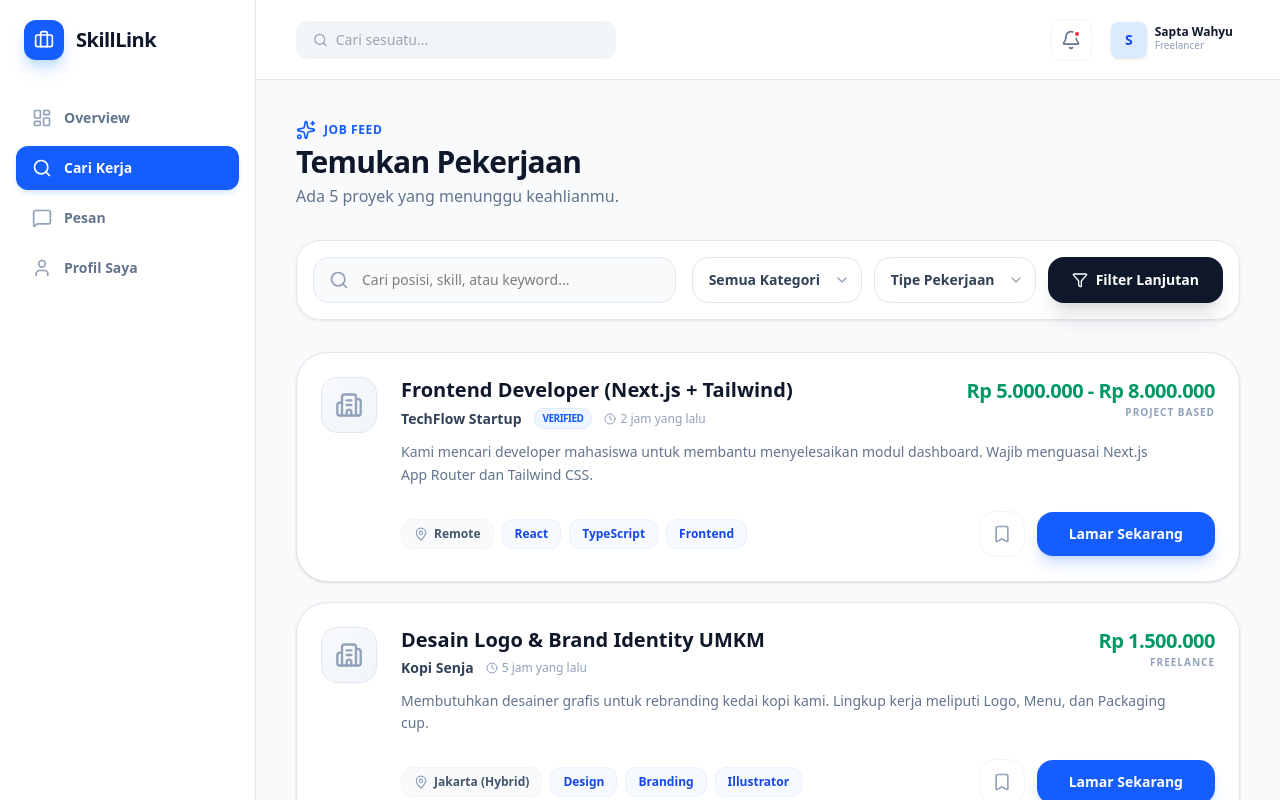
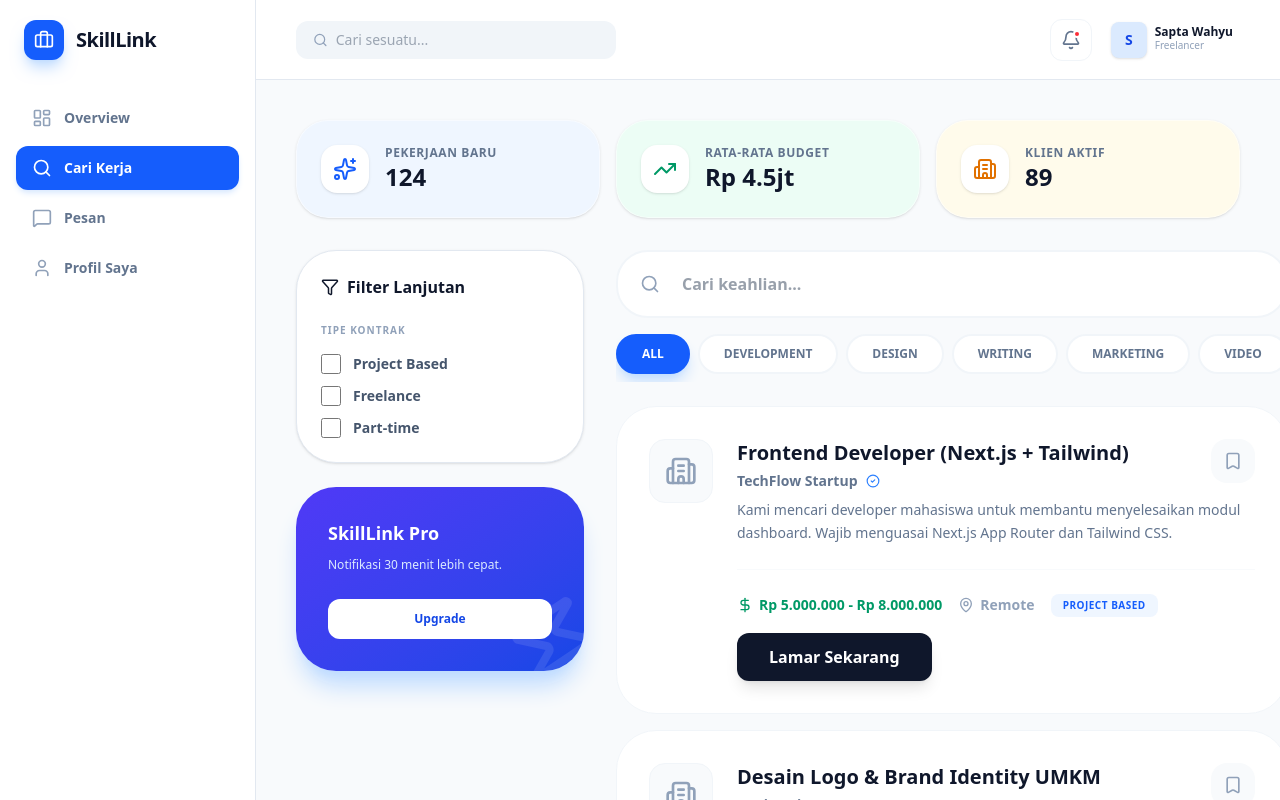
Before and after one commit to KodingMulu/SkillLink, a Next.js app in the folder web/: page /dashboard/freelancer/jobs in a window 1280 px wide. Shown: the top 800 px of the page. Built offline with nearby package versions, Linux system fonts and the light colour scheme.

Commit message:
feat: implementasi fitur pencarian kerja dengan filter kategori dan sidebar

```diff
--- a/web/src/app/dashboard/freelancer/jobs/page.tsx
+++ b/web/src/app/dashboard/freelancer/jobs/page.tsx
@@ -4,15 +4,17 @@ import React, { useState, useMemo } from 'react';
 import DashboardLayout from '../../DashboardLayout';
 import {
   Search, MapPin, DollarSign, Clock, Filter,
-  Bookmark, Building2, ChevronDown, Sparkles
+  Bookmark, Building2, ChevronDown, Sparkles,
+  TrendingUp, Zap, CheckCircle2
 } from "lucide-react";
 
 export default function JobSearchPage() {
   const [searchQuery, setSearchQuery] = useState('');
   const [selectedCategory, setSelectedCategory] = useState('All');
-  const [selectedType, setSelectedType] = useState('All');
+  const [selectedTypes, setSelectedTypes] = useState<string[]>([]);
+  const [savedJobs, setSavedJobs] = useState<number[]>([]);
 
-  // Dummy Data Pekerjaan (Ditambahkan properti category untuk simulasi filter)
+  // Data Pekerjaan Lengkap (Pastikan semua properti ada)
   const jobs = [
     {
       id: 1,
@@ -22,7 +24,7 @@ export default function JobSearchPage() {
       verified: true,
       location: "Remote",
       budget: "Rp 5.000.000 - Rp 8.000.000",
-      type: "Project Based",
+      type: "Project Based", // Properti type harus konsisten dengan filter
       posted: "2 jam yang lalu",
       tags: ["React", "TypeScript", "Frontend"],
       desc: "Kami mencari developer mahasiswa untuk membantu menyelesaikan modul dashboard. Wajib menguasai Next.js App Router dan Tailwind CSS."
@@ -52,203 +54,180 @@ export default function JobSearchPage() {
       posted: "1 hari yang lalu",
       tags: ["Writing", "SEO", "Teknologi"],
       desc: "Dicari penulis artikel gadget yang paham SEO dasar. Target 5 artikel per minggu. Cocok untuk mahasiswa jurnalistik/sastra."
-    },
-    {
-      id: 4,
-      title: "Backend API Golang (Microservices)",
-      client: "FinTech Asia",
-      category: "Development",
-      verified: true,
-      location: "Remote",
-      budget: "Rp 10.000.000",
-      type: "Contract",
-      posted: "2 hari yang lalu",
-      tags: ["Backend", "Golang", "Database"],
-      desc: "Membangun REST API untuk sistem pembayaran. Diutamakan yang pernah belajar arsitektur Microservices."
-    },
-    {
-      id: 5,
-      title: "Videographer & Editor Reels Instagram",
-      client: "Beauty Glow",
-      category: "Design",
-      verified: false,
-      location: "Bandung",
-      budget: "Rp 3.000.000 / bulan",
-      type: "Internship",
-      posted: "3 hari yang lalu",
-      tags: ["Video", "Editing", "Social Media"],
-      desc: "Internship berbayar untuk mahasiswa DKV/Multimedia. Membuat konten video pendek untuk promosi skincare."
     }
   ];
 
-  // Logika Filter Sederhana
+  const categories = ["All", "Development", "Design", "Writing", "Marketing", "Video"];
+
+  // Logika Filter yang Diperbaiki
   const filteredJobs = useMemo(() => {
     return jobs.filter(job => {
       const matchesSearch = job.title.toLowerCase().includes(searchQuery.toLowerCase()) ||
                             job.tags.some(t => t.toLowerCase().includes(searchQuery.toLowerCase()));
       const matchesCategory = selectedCategory === 'All' || job.category === selectedCategory;
-      return matchesSearch && matchesCategory;
+      const matchesType = selectedTypes.length === 0 || selectedTypes.includes(job.type);
+
+      return matchesSearch && matchesCategory && matchesType;
     });
-  }, [searchQuery, selectedCategory]);
+  }, [searchQuery, selectedCategory, selectedTypes]);
+
+  const handleTypeChange = (type: string) => {
+    setSelectedTypes(prev =>
+      prev.includes(type) ? prev.filter(t => t !== type) : [...prev, type]
+    );
+  };
+
+  const toggleSaveJob = (id: number) => {
+    setSavedJobs(prev => prev.includes(id) ? prev.filter(item => item !== id) : [...prev, id]);
+  };
 
   return (
     <DashboardLayout role="freelancer">
-      {/* Header Section */}
-      <div className="mb-8 flex flex-col md:flex-row md:items-end justify-between gap-4">
+      {/* 1. HERO STATS SECTION */}
+      <div className="grid grid-cols-1 md:grid-cols-3 gap-4 mb-8">
+        {[
+          { label: "Pekerjaan Baru", value: "124", icon: Sparkles, color: "text-blue-600", bg: "bg-blue-50" },
+          { label: "Rata-rata Budget", value: "Rp 4.5jt", icon: TrendingUp, color: "text-emerald-600", bg: "bg-emerald-50" },
+          { label: "Klien Aktif", value: "89", icon: Building2, color: "text-amber-600", bg: "bg-amber-50" },
+        ].map((stat, i) => (
+          <div key={i} className={`${stat.bg} p-6 rounded-[2rem] border border-white/50 shadow-sm flex items-center gap-4`}>
+            <div className={`w-12 h-12 rounded-2xl bg-white flex items-center justify-center ${stat.color} shadow-sm`}>
+              <stat.icon size={24} />
+            </div>
             <div>
-          <div className="flex items-center gap-2 mb-1">
-            <Sparkles className="w-5 h-5 text-blue-600" />
-            <span className="text-blue-600 font-bold text-xs uppercase tracking-wider">Job Feed</span>
+              <p className="text-xs font-bold text-slate-500 uppercase tracking-wider">{stat.label}</p>
+              <p className="text-2xl font-black text-slate-900">{stat.value}</p>
             </div>
-          <h1 className="text-3xl font-extrabold text-slate-900 tracking-tight">Temukan Pekerjaan</h1>
-          <p className="text-slate-500 mt-1">Ada {filteredJobs.length} proyek yang menunggu keahlianmu.</p>
+          </div>
+        ))}
+      </div>
+
+      <div className="flex flex-col lg:flex-row gap-8">
+        {/* 2. SIDEBAR FILTER */}
+        <aside className="lg:w-72 space-y-6 flex-shrink-0">
+          <div className="bg-white p-6 rounded-[2.5rem] border border-slate-200 shadow-sm sticky top-24">
+            <h3 className="font-black text-slate-900 mb-6 flex items-center gap-2">
+              <Filter size={18} /> Filter Lanjutan
+            </h3>
+
+            <div className="space-y-6">
+              <div>
+                <p className="text-[10px] font-black text-slate-400 uppercase tracking-widest mb-4">Tipe Kontrak</p>
+                <div className="space-y-3">
+                  {['Project Based', 'Freelance', 'Part-time'].map((type) => (
+                    <label key={type} className="flex items-center gap-3 group cursor-pointer">
+                      <input
+                        type="checkbox"
+                        checked={selectedTypes.includes(type)}
+                        onChange={() => handleTypeChange(type)}
+                        className="w-5 h-5 rounded-lg border-slate-300 text-blue-600 focus:ring-blue-500"
+                      />
+                      <span className="text-sm font-bold text-slate-600 group-hover:text-blue-600 transition">{type}</span>
+                    </label>
+                  ))}
+                </div>
+              </div>
             </div>
           </div>
 
-      {/* --- FILTER BAR --- */}
-      <section className="bg-white p-4 rounded-3xl border border-slate-200 shadow-sm mb-8 sticky top-4 z-30 ring-4 ring-slate-50/50">
-        <div className="flex flex-col lg:flex-row gap-4">
+          <div className="bg-gradient-to-br from-indigo-600 to-blue-700 p-8 rounded-[2.5rem] text-white relative overflow-hidden shadow-xl shadow-blue-200">
+            <Zap className="absolute -right-4 -bottom-4 w-24 h-24 text-white/10 rotate-12" />
+            <h4 className="font-black text-lg mb-2 relative z-10">SkillLink Pro</h4>
+            <p className="text-blue-100 text-xs mb-6 relative z-10 font-medium leading-relaxed">Notifikasi 30 menit lebih cepat.</p>
+            <button className="w-full py-3 bg-white text-blue-700 font-black rounded-xl text-xs hover:bg-blue-50 transition relative z-10">Upgrade</button>
+          </div>
+        </aside>
 
-          {/* Search Input */}
-          <div className="flex-1 relative group">
-            <Search className="absolute left-4 top-1/2 -translate-y-1/2 w-5 h-5 text-slate-400 group-focus-within:text-blue-500 transition-colors" />
+        {/* 3. MAIN CONTENT */}
+        <div className="flex-1 space-y-6">
+          <div className="space-y-4">
+            <div className="relative group">
+              <Search className="absolute left-6 top-1/2 -translate-y-1/2 w-5 h-5 text-slate-400 group-focus-within:text-blue-600" />
               <input
                 type="text"
-              placeholder="Cari posisi, skill, atau keyword..."
+                placeholder="Cari keahlian..."
+                className="w-full pl-16 pr-6 py-5 bg-white border-2 border-slate-100 rounded-[2rem] focus:outline-none focus:border-blue-500 focus:ring-8 focus:ring-blue-500/5 transition-all font-bold text-slate-700"
                 value={searchQuery}
                 onChange={(e) => setSearchQuery(e.target.value)}
-              className="w-full pl-12 pr-4 py-3 bg-slate-50 border border-slate-200 rounded-2xl text-sm focus:outline-none focus:ring-4 focus:ring-blue-500/10 focus:border-blue-500 focus:bg-white transition-all"
               />
             </div>
 
-          {/* Filters */}
-          <div className="flex flex-wrap gap-3">
-            <div className="relative">
-              <select
-                className="appearance-none pl-4 pr-10 py-3 bg-white border border-slate-200 rounded-2xl text-sm font-semibold text-slate-700 focus:outline-none focus:border-blue-500 focus:ring-4 focus:ring-blue-500/10 cursor-pointer hover:bg-slate-50 transition-all min-w-[160px]"
-                value={selectedCategory}
-                onChange={(e) => setSelectedCategory(e.target.value)}
+            <div className="flex gap-2 overflow-x-auto pb-2 scrollbar-hide">
+              {categories.map((cat) => (
+                <button
+                  key={cat}
+                  onClick={() => setSelectedCategory(cat)}
+                  className={`px-6 py-2.5 rounded-full text-xs font-black transition-all border-2 ${
+                    selectedCategory === cat
+                    ? 'bg-blue-600 border-blue-600 text-white shadow-lg shadow-blue-200'
+                    : 'bg-white border-slate-100 text-slate-500 hover:border-blue-200'
+                  }`}
                 >
-                <option value="All">Semua Kategori</option>
-                <option value="Development">Development</option>
-                <option value="Design">Design</option>
-                <option value="Writing">Writing</option>
-              </select>
-              <ChevronDown className="absolute right-3 top-1/2 -translate-y-1/2 w-4 h-4 text-slate-400 pointer-events-none" />
-            </div>
-
-            <div className="relative">
-              <select
-                className="appearance-none pl-4 pr-10 py-3 bg-white border border-slate-200 rounded-2xl text-sm font-semibold text-slate-700 focus:outline-none focus:border-blue-500 focus:ring-4 focus:ring-blue-500/10 cursor-pointer hover:bg-slate-50 transition-all min-w-[150px]"
-                value={selectedType}
-                onChange={(e) => setSelectedType(e.target.value)}
-              >
-                <option value="All">Tipe Pekerjaan</option>
-                <option value="Project">Project Based</option>
-                <option value="PartTime">Part Time</option>
-                <option value="FullTime">Full Time</option>
-              </select>
-              <ChevronDown className="absolute right-3 top-1/2 -translate-y-1/2 w-4 h-4 text-slate-400 pointer-events-none" />
-            </div>
-
-            <button className="flex items-center px-6 py-3 bg-slate-900 text-white rounded-2xl text-sm font-bold hover:bg-blue-600 transition-all shadow-xl shadow-slate-900/10 active:scale-95">
-              <Filter className="w-4 h-4 mr-2" />
-              Filter Lanjutan
+                  {cat.toUpperCase()}
                 </button>
-          </div>
-        </div>
-      </section>
-
-      {/* --- JOB LIST --- */}
-      <div className="space-y-5">
-        {filteredJobs.length > 0 ? (
-          filteredJobs.map((job) => (
-            <div
-              key={job.id}
-              className="group bg-white p-6 rounded-[2rem] border border-slate-200 shadow-sm hover:shadow-xl hover:shadow-blue-500/5 hover:border-blue-200 transition-all duration-300 relative overflow-hidden"
-            >
-              {/* Garis aksen saat hover */}
-              <div className="absolute left-0 top-0 bottom-0 w-1.5 bg-blue-600 transform -translate-x-full group-hover:translate-x-0 transition-transform duration-500" />
-
-              <div className="flex flex-col md:flex-row gap-6">
-
-                {/* Client Logo */}
-                <div className="flex-shrink-0">
-                  <div className="w-14 h-14 rounded-2xl bg-gradient-to-br from-slate-50 to-slate-100 border border-slate-200 flex items-center justify-center text-slate-400 group-hover:bg-blue-50 group-hover:border-blue-100 group-hover:text-blue-500 transition-all duration-500">
-                    <Building2 className="w-7 h-7" />
+              ))}
             </div>
           </div>
 
-                {/* Content */}
+          <div className="space-y-4">
+            {filteredJobs.length > 0 ? (
+              filteredJobs.map((job) => (
+                <div key={job.id} className="group bg-white p-8 rounded-[2.5rem] border border-slate-100 hover:border-blue-200 hover:shadow-2xl transition-all duration-300">
+                  <div className="flex flex-col md:flex-row gap-6">
+                    <div className="w-16 h-16 rounded-2xl bg-slate-50 flex items-center justify-center text-slate-400 border border-slate-100">
+                      <Building2 size={32} />
+                    </div>
+
                     <div className="flex-1">
-                  <div className="flex flex-col md:flex-row md:items-start md:justify-between mb-3">
+                      <div className="flex justify-between items-start mb-2">
                         <div>
-                      <h3 className="text-xl font-bold text-slate-900 group-hover:text-blue-600 transition-colors leading-tight">
-                        {job.title}
-                      </h3>
-                      <div className="flex flex-wrap items-center gap-x-3 gap-y-1 mt-1.5">
-                        <span className="text-sm text-slate-700 font-bold">{job.client}</span>
-                        {job.verified && (
-                          <span className="inline-flex items-center px-2 py-0.5 rounded-full text-[10px] font-black bg-blue-50 text-blue-600 border border-blue-100 tracking-tighter">
-                            VERIFIED
-                          </span>
-                        )}
-                        <span className="flex items-center text-xs text-slate-400">
-                          <Clock className="w-3 h-3 mr-1" /> {job.posted}
-                        </span>
+                          <h3 className="text-xl font-black text-slate-900 group-hover:text-blue-600 transition-colors">{job.title}</h3>
+                          <div className="flex items-center gap-2 mt-1">
+                            <span className="text-sm font-bold text-slate-500">{job.client}</span>
+                            {job.verified && <CheckCircle2 size={14} className="text-blue-500" />}
                           </div>
                         </div>
-
-                    <div className="hidden md:flex flex-col items-end shrink-0">
-                      <span className="text-xl font-black text-emerald-600 tracking-tight">{job.budget}</span>
-                      <span className="text-[10px] font-bold uppercase tracking-widest text-slate-400">{job.type}</span>
-                    </div>
+                        <button
+                          onClick={() => toggleSaveJob(job.id)}
+                          className={`p-3 rounded-2xl transition-all ${
+                            savedJobs.includes(job.id) ? 'bg-blue-600 text-white' : 'bg-slate-50 text-slate-400'
+                          }`}
+                        >
+                          <Bookmark size={20} className={savedJobs.includes(job.id) ? 'fill-current' : ''} />
+                        </button>
                       </div>
 
-                  <p className="text-sm text-slate-500 mb-6 line-clamp-2 leading-relaxed max-w-3xl font-medium">
+                      <p className="text-sm text-slate-500 font-medium mb-6 line-clamp-2 leading-relaxed">
                         {job.desc}
                       </p>
 
-                  <div className="flex flex-wrap items-center justify-between gap-6">
-                    <div className="flex flex-wrap gap-2">
-                      <span className="inline-flex items-center px-3 py-1.5 rounded-xl bg-slate-50 text-slate-600 text-xs font-bold border border-slate-100">
-                        <MapPin className="w-3.5 h-3.5 mr-1.5 text-slate-400" />
-                        {job.location}
+                      <div className="flex flex-wrap items-center justify-between gap-4 pt-6 border-t border-slate-50">
+                        <div className="flex flex-wrap gap-4">
+                          <div className="flex items-center gap-1.5 text-emerald-600 font-black text-sm">
+                            <DollarSign size={16} /> {job.budget}
+                          </div>
+                          <div className="flex items-center gap-1.5 text-slate-400 font-bold text-sm">
+                            <MapPin size={16} /> {job.location}
+                          </div>
+                          <span className="px-3 py-1 bg-blue-50 text-blue-600 rounded-lg text-[10px] font-black uppercase tracking-wider self-center">
+                            {job.type}
                           </span>
-                      {job.tags.map((tag) => (
-                        <span key={tag} className="px-3 py-1.5 rounded-xl bg-blue-50/50 text-blue-700 text-xs font-bold border border-blue-100/50">
-                          {tag}
-                        </span>
-                      ))}
                         </div>
 
-                    <div className="flex items-center gap-3 w-full md:w-auto border-t md:border-none pt-4 md:pt-0">
-                      <button className="p-3 text-slate-400 hover:text-blue-600 hover:bg-blue-50 rounded-2xl transition-all border border-slate-100 hover:border-blue-200">
-                        <Bookmark className="w-5 h-5" />
-                      </button>
-                      <button className="flex-1 md:flex-none px-8 py-3 bg-blue-600 hover:bg-blue-700 text-white text-sm font-bold rounded-2xl transition-all shadow-lg shadow-blue-600/20 active:scale-95">
+                        <button className="px-8 py-3 bg-slate-900 text-white font-black rounded-xl hover:bg-blue-600 transition-all shadow-lg active:scale-95">
                           Lamar Sekarang
                         </button>
                       </div>
                     </div>
                   </div>
                 </div>
-            </div>
               ))
             ) : (
-          <div className="py-20 text-center bg-white rounded-[2rem] border border-dashed border-slate-300">
-            <div className="bg-slate-50 w-16 h-16 rounded-full flex items-center justify-center mx-auto mb-4">
-              <Search className="w-8 h-8 text-slate-300" />
-            </div>
-            <h3 className="text-lg font-bold text-slate-900">Pekerjaan tidak ditemukan</h3>
-            <p className="text-slate-500 text-sm">Coba gunakan kata kunci atau filter lain.</p>
+              <div className="bg-white p-20 rounded-[3rem] text-center border-2 border-dashed border-slate-200">
+                <p className="text-slate-400 font-bold">Pekerjaan tidak ditemukan.</p>
               </div>
             )}
-
-        <div className="pt-10 text-center">
-          <button className="px-10 py-3 bg-white border-2 border-slate-200 text-slate-600 text-sm font-bold rounded-2xl hover:bg-slate-50 hover:border-slate-300 transition-all shadow-sm">
-            Muat Lebih Banyak Pekerjaan
-          </button>
+          </div>
         </div>
       </div>
     </DashboardLayout>
```
Lines whose indentation alone changed are shown as unchanged.
